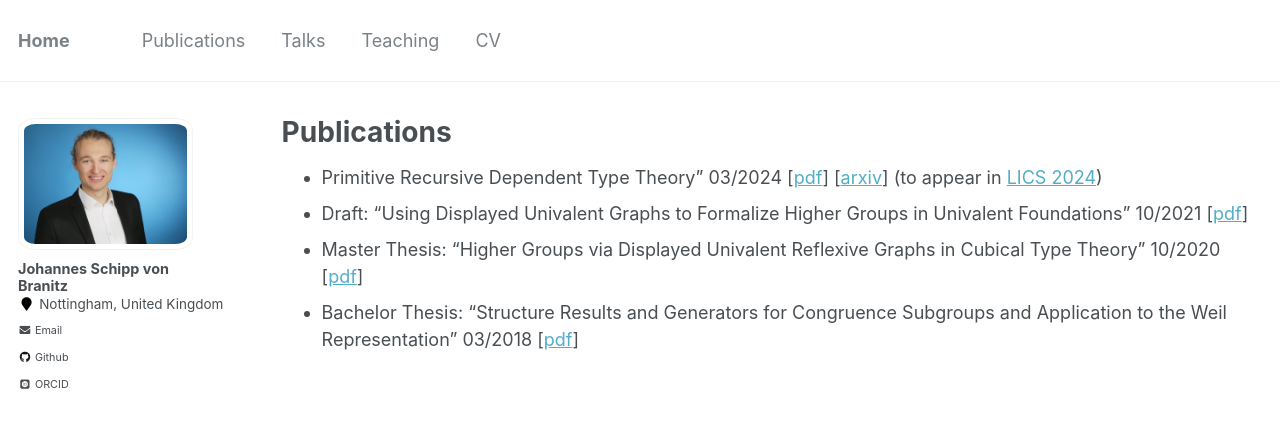
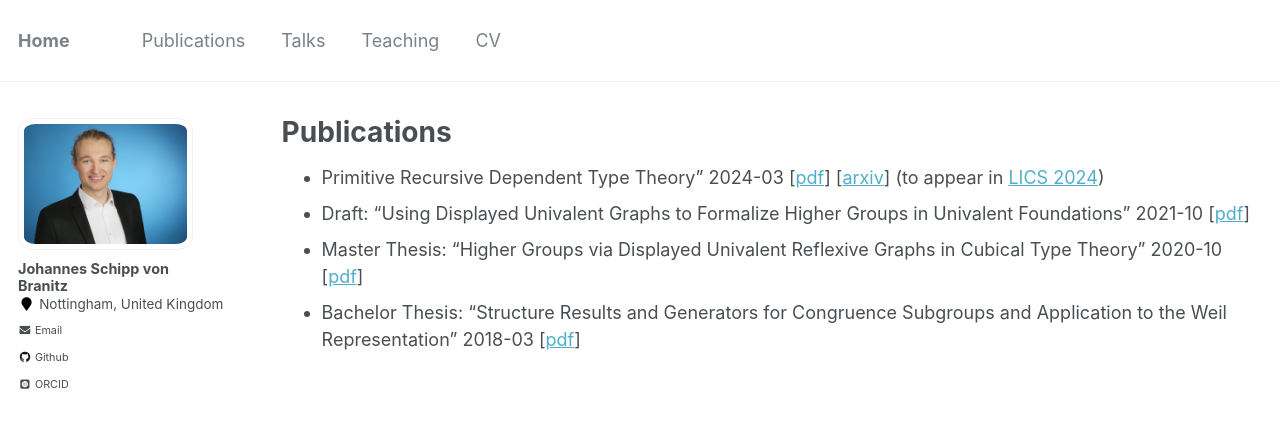
Before and after one commit to Schippmunk/Schippmunk.github.io, a Jekyll site: the page built from _pages/publications.md, in a window 1280 px wide. Shown: the top 439 px of the page. Built offline with Jekyll 4.4.1, drawn with Linux system fonts in a browser that asks for light colours; some web fonts are replaced.

Commit message:
date inconsistencies

```diff
--- a/_pages/publications.md
+++ b/_pages/publications.md
@@ -4,7 +4,7 @@ title: "Publications"
 permalink: /publications/
 author_profile: true
 ---
-* Primitive Recursive Dependent Type Theory" 03/2024 [[pdf](/files/prdtt_draft.pdf)] [[arxiv](https://arxiv.org/abs/2404.01011)] (to appear in [LICS 2024](https://lics.siglog.org/lics24/index.php))
-* Draft: "Using Displayed Univalent Graphs to Formalize Higher Groups in Univalent Foundations" 10/2021 [[pdf](/files/durgs.pdf)]
-* Master Thesis: "Higher Groups via Displayed Univalent Reflexive Graphs in Cubical Type Theory" 10/2020 [[pdf](/files/master.pdf)]
-* Bachelor Thesis: "Structure Results and Generators for Congruence Subgroups and Application to the Weil Representation" 03/2018 [[pdf](/files/bachelor.pdf)]
+* Primitive Recursive Dependent Type Theory" 2024-03 [[pdf](/files/prdtt_draft.pdf)] [[arxiv](https://arxiv.org/abs/2404.01011)] (to appear in [LICS 2024](https://lics.siglog.org/lics24/index.php))
+* Draft: "Using Displayed Univalent Graphs to Formalize Higher Groups in Univalent Foundations" 2021-10 [[pdf](/files/durgs.pdf)]
+* Master Thesis: "Higher Groups via Displayed Univalent Reflexive Graphs in Cubical Type Theory" 2020-10 [[pdf](/files/master.pdf)]
+* Bachelor Thesis: "Structure Results and Generators for Congruence Subgroups and Application to the Weil Representation" 2018-03 [[pdf](/files/bachelor.pdf)]
```
